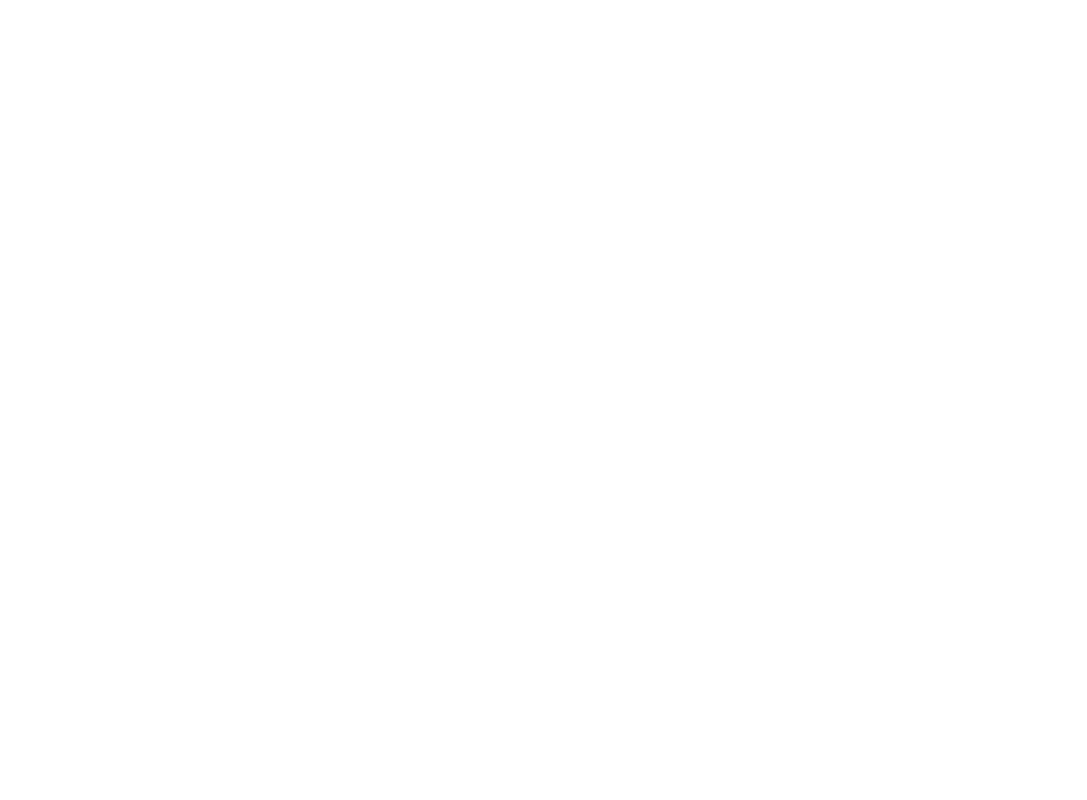
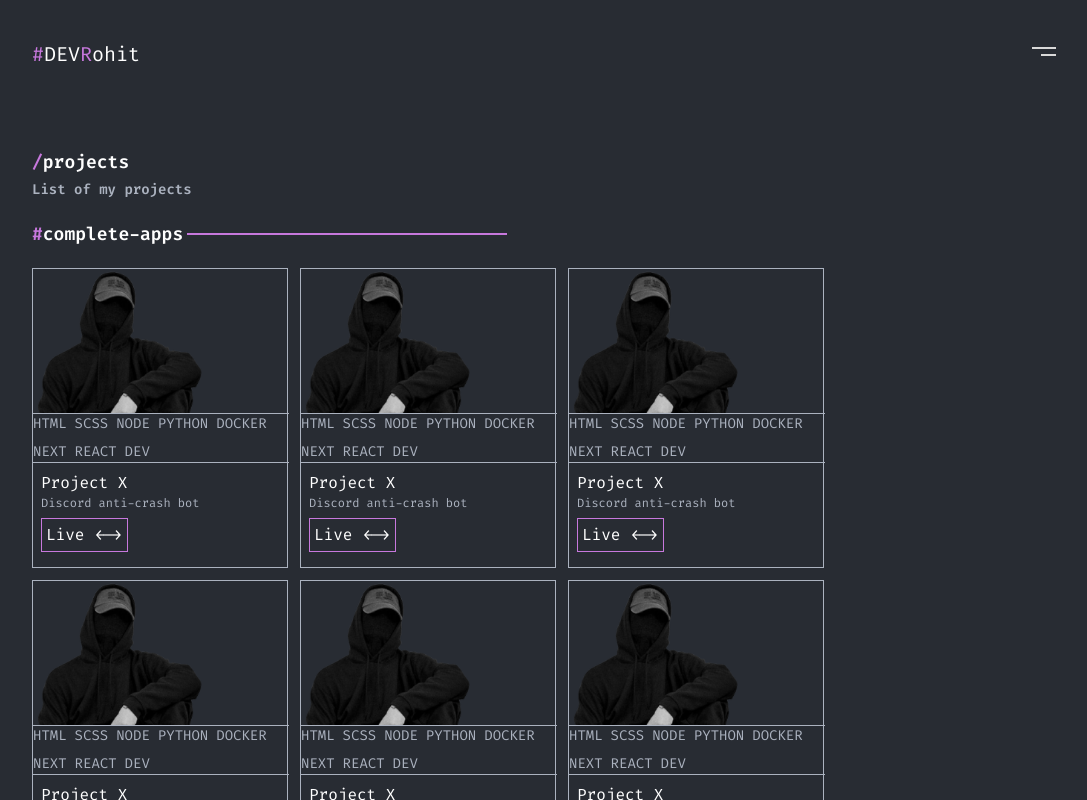
Before and after one commit to Rohitsinghwho/Portolio, a React (Vite) app: page /projects in a window 1280 px wide. Before the commit this address had no page. Shown: the top 800 px of the page, without its empty margins (96-1183 px from the left). Built offline with nearby package versions, Linux system fonts and the light colour scheme.

Commit message:
add home page and project page

```diff
--- a/src/App.tsx
+++ b/src/App.tsx
@@ -4,6 +4,7 @@
 import { Routes } from "react-router-dom"
 import { Route } from "react-router-dom"
 import Home from "./Pages/Home/Home"
+import ProjectPage from "./Pages/ProjectPage/ProjectPage"
 
 const App = () => {
   return (
@@ -12,8 +13,8 @@
       <Routes>
         <Route path="/" element={<Wrapper/>}>
           <Route index element={<Home/>} />
-          {/* <Route path="projects" element={<ProjectsPage />} />
-          <Route path="contact" element={<ContactPage />} /> */}
+           <Route path="projects" element={<ProjectPage/>} />
+         {/* <Route path="contact" element={<ContactPage />} /> */}
         </Route>
       </Routes>
     </BrowserRouter>
--- /dev/null
+++ b/src/Pages/ProjectPage/ProjectPage.tsx
@@ -0,0 +1,41 @@
+import Card from "../../components/Card/Card"
+import Heading from "../../components/Heading/Heading"
+import dummyImage from "../../assets/person.png"
+const ProjectPage = () => {
+
+    const dummyData={
+      imageUrl:`${dummyImage}`,
+      languages:["html","scss","node","python","docker","next","react","dev"],
+      title:"Project X",
+      desc:"Discord anti-crash bot",
+      link:"https://www.figma.com/design/7wHF5BYHezfu7nqDGjCTcA/Portfolio--Community-?node-id=0-1&p=f&t=7slkoCQLGyg02PjG-0"
+    }
+  return (
+    <section className="flex flex-col gap-5">
+        <div className="font-web flex items-center justify-between" >
+        <div className="flex flex-col  gap-1 font-semibold">
+        <span className="text-md md:text-lg text-white"><span className="text-primary">/</span>projects</span>
+        <span className="text-sm md-text-md text-custom-gray">List of  my projects</span>
+        </div>
+       </div>
+
+       <div className="">
+        <Heading heading={"complete-apps"} showViewAll={false}/>
+       </div>
+
+        {/* add backend */}
+        <div className="flex flex-wrap gap-3 justify-center md:justify-start">
+            <Card data={dummyData} cardType="project"/>
+            <Card data={dummyData} cardType="project"/>
+            <Card data={dummyData} cardType="project"/>
+            <Card data={dummyData} cardType="project"/>
+            <Card data={dummyData} cardType="project"/>
+            <Card data={dummyData} cardType="project"/>
+            <Card data={dummyData} cardType="project"/>
+
+        </div>
+    </section>
+  )
+}
+
+export default ProjectPage
--- a/src/components/Card/Card.tsx
+++ b/src/components/Card/Card.tsx
@@ -23,7 +23,7 @@
   return (
       <div className="w-64 md:w-56 lg:w-64 border border-custom-gray font-web">
          {/* add backend */}
-          {data.imageUrl&&(<img src={data.imageUrl} alt="" />)}
+          {data.imageUrl&&(<img className="h-36" src={data.imageUrl} alt="" />)}
           {cardType==="skill"&&(
             <div className='text-md text-white w-48 break-words overflow-y-auto'>{data.title}</div>
           )}
--- a/src/components/Section/Skill/Skill.tsx
+++ b/src/components/Section/Skill/Skill.tsx
@@ -45,11 +45,11 @@
             <div className="">
                 <Card data={dummyData[0]} cardType="skill"/>
             </div>
-            <div className=" flex flex-col items-end gap-3">
+            <div className=" flex flex-col items-end gap-3 mt-2 md:mt-0">
                 <Card data={dummyData[1]} cardType="skill"/>
                 <Card data={dummyData[2]} cardType="skill"/>
             </div>
-            <div className=" flex flex-col items-center gap-3">
+            <div className=" flex flex-col items-center gap-3 mt-2 md:mt-0">
                 <Card data={dummyData[3]} cardType="skill"/>
                 <Card data={dummyData[4]} cardType="skill"/>
             </div>
```
